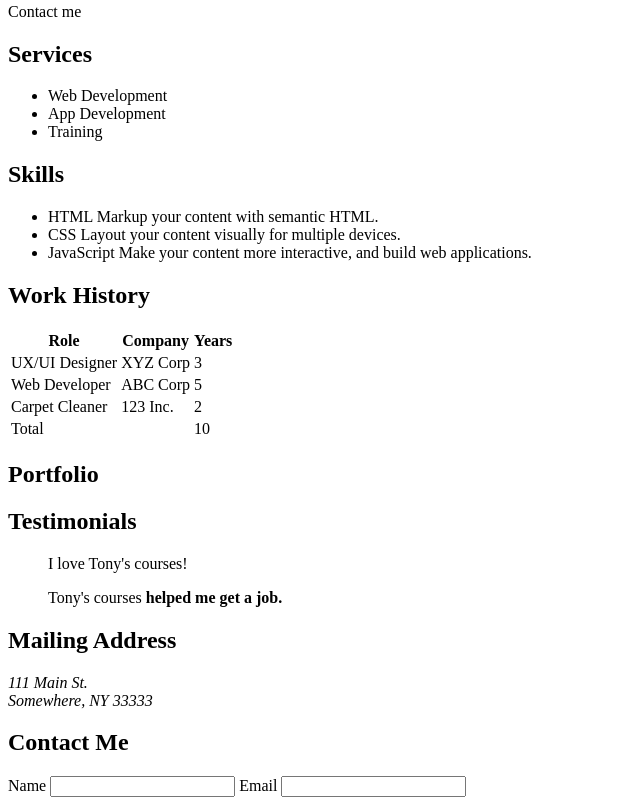
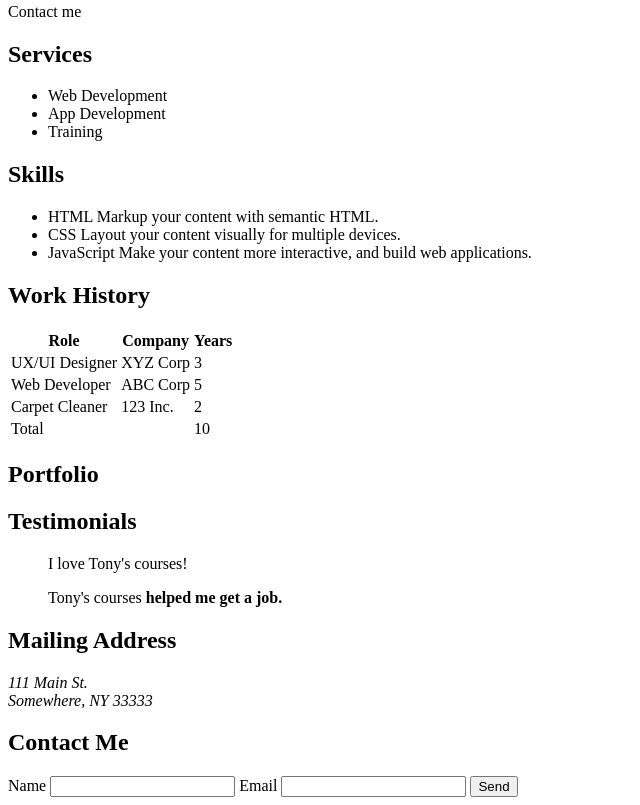
Before and after one commit to Ruivo0210/Curso-de-HTML-e-CSS, a plain HTML site: page index.html in a window 1280 px wide. Shown: the part 579-1384 px from the top of the page, without its empty margins (0-640 px from the left). Drawn offline with Linux system fonts and the light colour scheme.

Commit message:
adicionando button

```diff
--- a/index.html
+++ b/index.html
@@ -139,11 +139,12 @@
 
         <section id="contactme">
             <h2>Contact Me</h2>
-            <form action="dosomething.html">
+            <form action="dosomething.html" method="post">
                 <label for="name">Name</label>
                 <input type="text" id="name" name="name">
                 <label for="email">Email</label>
                 <input type="email" id="email" name="email">
+                <button type="submit">Send</button>
             </form>
         </section>
 
```
